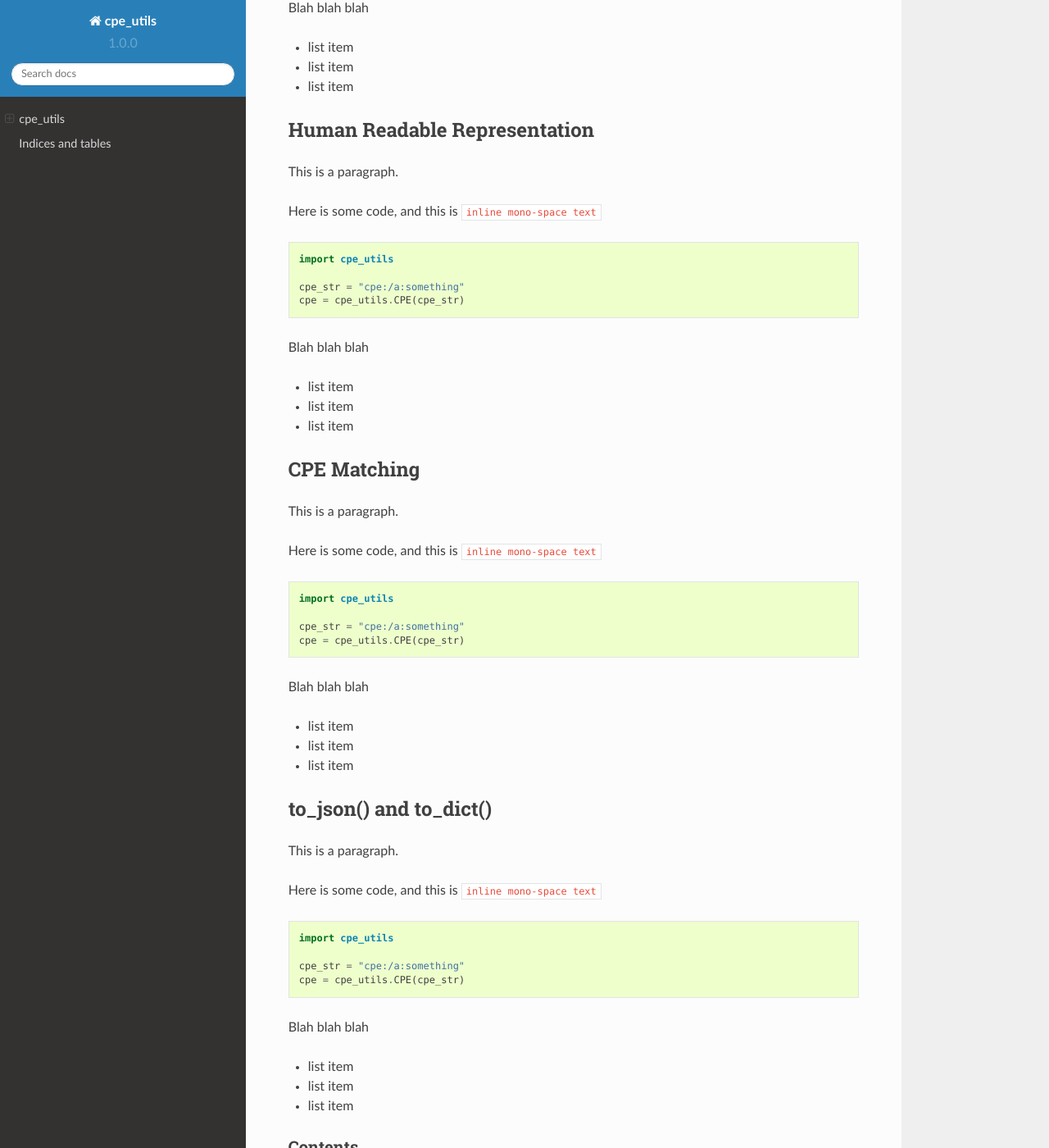
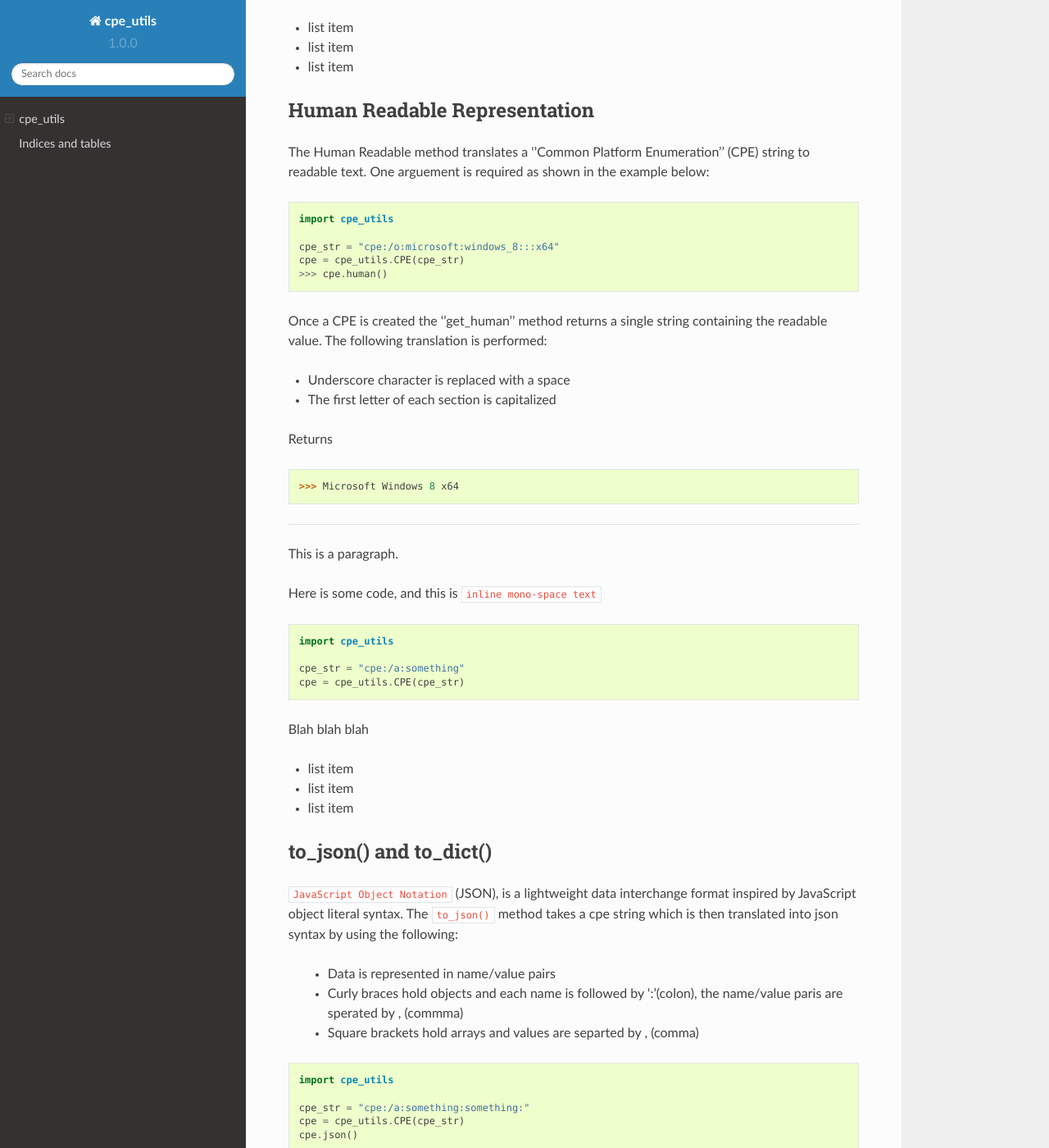
Before and after one commit to ExodusIntelligence/cpe_utils, a Sphinx documentation site: the page built from docs/source/index.rst, in a window 1280 px wide and 1400 px high, scrolled down 456 px. Shown: the whole window at 82% size. Built offline with Sphinx 7.4.7 and the Read the Docs theme 2.0.0, drawn with Linux system fonts in a browser that asks for light colours; some of the changed text lies outside the part shown.

Commit message:
updated documentation

```diff
--- a/docs/source/index.rst
+++ b/docs/source/index.rst
@@ -9,20 +9,20 @@ cpe_utils
 Getting Started
 ^^^^^^^^^^^^^^^
 
-This is a paragraph. Tasdflkjasdlfkjasdf sdlkfjas ldkfj
-asdflkjasd flaskdj flkasdjf laksdj f
-sdaflkjasdflkajsdlfkj
+This is a paragraph.
 
 Here is some code, and this is ``inline mono-space text``
 
 .. code-block:: python
+
 
     import cpe_utils
 
     cpe_str = "cpe:/a:something"
     cpe = cpe_utils.CPE(cpe_str)
 
-Blah blah blah
+
+Self.vendor is parsed from the cpe_str:
 
 * list item
 * list item
@@ -31,24 +31,31 @@ Blah blah blah
 Human Readable Representation
 ^^^^^^^^^^^^^^^^^^^^^^^^^^^^^
 
-This is a paragraph.
-
-Here is some code, and this is ``inline mono-space text``
+The Human Readable method translates a ''Common Platform Enumeration'' (CPE) string to readable text.
+One arguement is required as shown in the example below:
 
 .. code-block:: python
 
     import cpe_utils
 
-    cpe_str = "cpe:/a:something"
+    cpe_str = "cpe:/o:microsoft:windows_8:::x64"
     cpe = cpe_utils.CPE(cpe_str)
+    >>> cpe.human()
 
-Blah blah blah
+Once a CPE is created the ''get_human'' method returns a single string containing the readable value.
+The following translation is performed:
 
-* list item
-* list item
-* list item
+* Underscore character is replaced with a space
+* The first letter of each section is capitalized
 
-CPE Matching
+Returns
+
+.. code-block:: python
+
+    >>> Microsoft Windows 8 x64
+
+
+
 ^^^^^^^^^^^^
 
 This is a paragraph.
@@ -71,22 +78,45 @@ Blah blah blah
 to_json() and to_dict()
 ^^^^^^^^^^^^^^^^^^^^^^^
 
-This is a paragraph.
+``JavaScript Object Notation`` (JSON), is a lightweight data interchange format inspired by JavaScript object literal syntax.
+The ``to_json()`` method takes a cpe string which is then translated into json syntax by using the following:
 
-Here is some code, and this is ``inline mono-space text``
+ * Data is represented in name/value pairs
+ * Curly braces hold objects and each name is followed by ':'(colon), the name/value paris are sperated by , (commma)
+ * Square brackets hold arrays and values are separted by , (comma)
 
 .. code-block:: python
 
     import cpe_utils
 
-    cpe_str = "cpe:/a:something"
+    cpe_str = "cpe:/a:something:something:"
     cpe = cpe_utils.CPE(cpe_str)
+    cpe.json()
 
-Blah blah blah
+Returns
 
-* list item
-* list item
-* list item
+.. code-block:: python
+
+    {"product": "something", "vendor": "something", "version": " ", "update": "", "edition": "", "part": "a"}
+
+
+The ``to_dict()`` method creates a dictionary from a cpe string.
+
+.. code-block:: python
+
+    cpe_str = "cpe:/a:something:something"
+    cpe = cpe_utils.CPE(cpe_str)
+    cpe.to_dict()
+
+Returns
+
+.. code-block:: python
+
+    {'product': 'something', 'vendor': 'something', 'version': '', 'update': '', 'edition': '', 'part': 'a'}
+
+
+
+
 
 Contents
 #########
```
